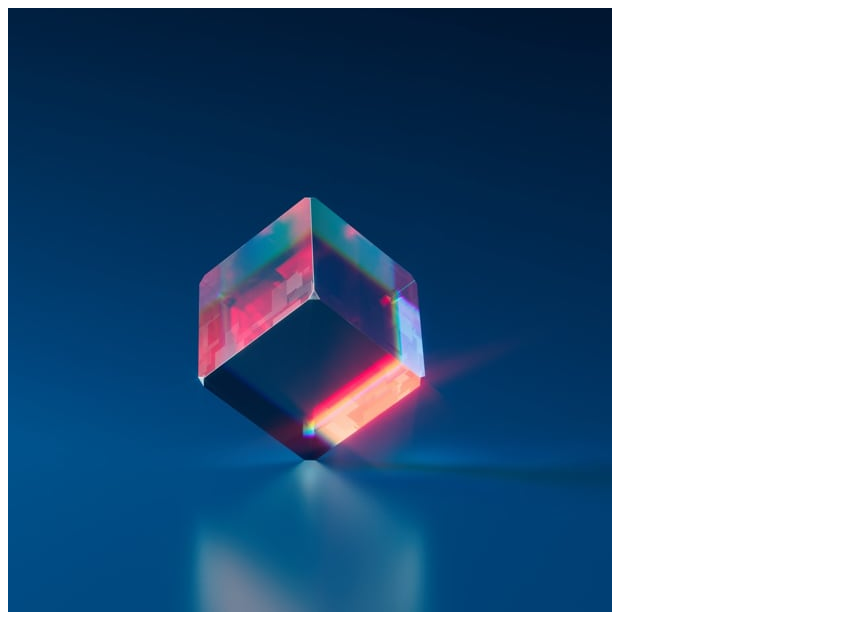
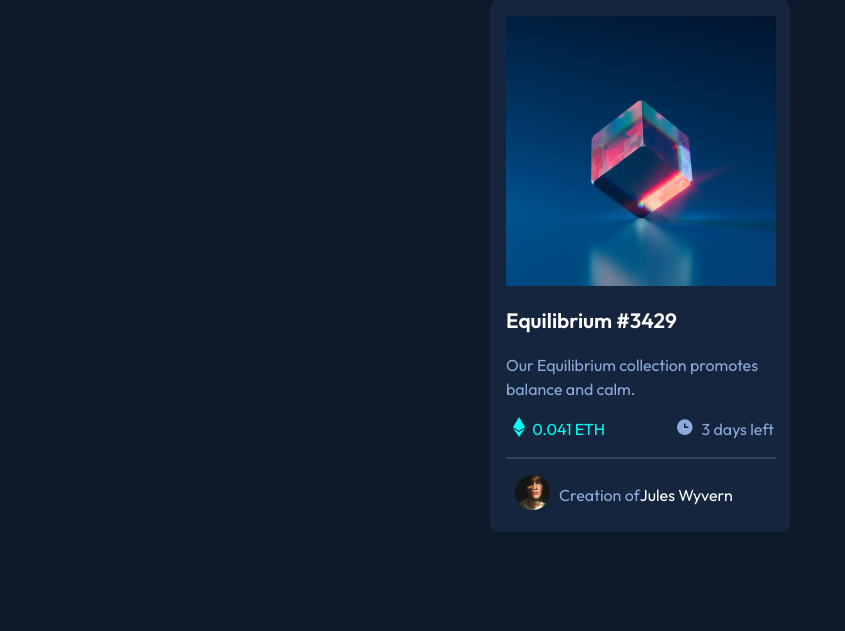
Before and after one commit to AyanDas-99/web-Development-Journey, a plain HTML site: page nft-preview-card-component/index.html in a window 1280 px wide. Shown: the top 631 px of the page, without its empty margins (0-845 px from the left). Drawn offline with Linux system fonts and the light colour scheme.

Commit message:
nft-preview-card completed, could not center the div in body

```diff
--- a/nft-preview-card-component/index.html
+++ b/nft-preview-card-component/index.html
@@ -26,18 +26,18 @@
             <div class="flex">
                 <div>
                     <img src="images/icon-ethereum.svg" alt="">
-                    0.041 ETH
+                    <span class="cyan">0.041 ETH</span>
                 </div>
                 <div>
                     <img src="images/icon-clock.svg" alt="">
-                    3 days left
+                   3 days left
                 </div>
             </div>
             <div class="line"></div>
-            <section class="creator">
-                <img src="images/image-avatar.png" alt="">
-                Creation of Jules Wyvern
-            </section>
+            <div class="creator">
+                <div><img src="images/image-avatar.png" alt=""></div>
+                Creation of <span>Jules Wyvern</span>
+            </div>
     </div>
 
 </body>
--- a/nft-preview-card-component/style.css
+++ b/nft-preview-card-component/style.css
@@ -10,7 +10,88 @@
 
     --fs-para: 16px;
     --ff: 'Outfit', sans-serif;
-    --fw-300:300;
-    --fw-400:400;
-    --fw-600:600;
+    --fw-300: 300;
+    --fw-400: 400;
+    --fw-600: 600;
 }
+
+* {
+    margin: 0;
+    padding: 0;
+}
+
+body {
+    background-color: var(--mainBG);
+    height: 100%;
+    display: grid;
+    place-content: center;
+}
+
+.card {
+    width: 300px;
+    background: var(--cardBG);
+    font-family: var(--ff);
+    color: var(--Softblue);
+    line-height: 1.5em;
+    font-size: var(--fs-para);
+    border-radius: .5em;
+}
+
+.card img {
+    width: 90%;
+    padding: 1em;
+}
+
+h1 {
+    font-weight: var(--fw-600);
+    font-size: 1.3rem;
+    color: var(--White);
+    margin-bottom: 1em;
+}
+
+.container {
+    margin: 0 1em;
+}
+
+.flex {
+    display: flex;
+    justify-content: space-between;
+    /* margin: .7em 0; */
+    padding: 1em 0;
+}
+
+.flex div {
+    display: flex;
+    justify-content: center;
+}
+
+.flex div img {
+    height: 20px;
+    width: auto;
+    padding: 0 7px;
+}
+
+.cyan {
+    color: var(--Cyan);
+}
+
+.line {
+    width: 100%;
+    border: 1px solid var(--line);
+}
+
+.creator {
+    display: flex;
+    align-items: center;
+    padding: 1em 0;
+}
+
+.creator span {
+    color: var(--White);
+}
+
+.creator img {
+    height: 35px;
+    width: auto;
+    padding: 0 9px;
+}
```
